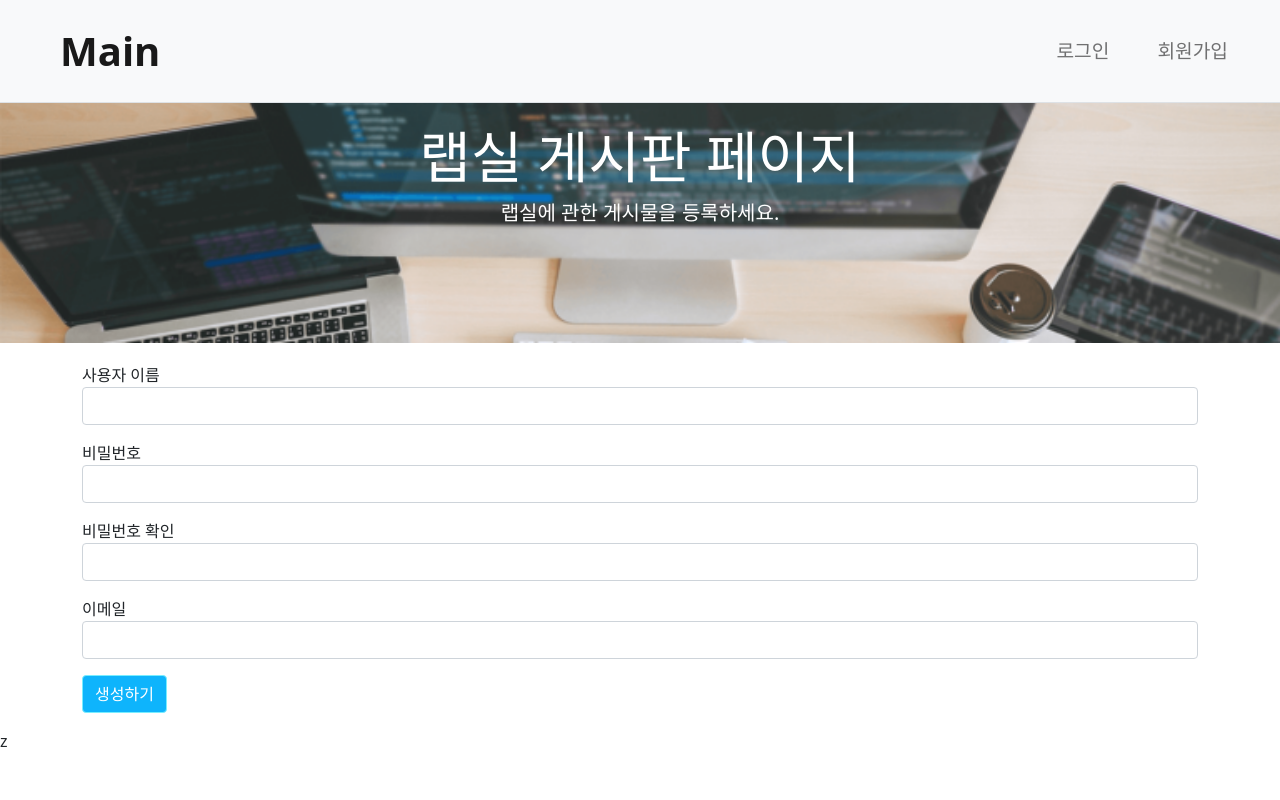
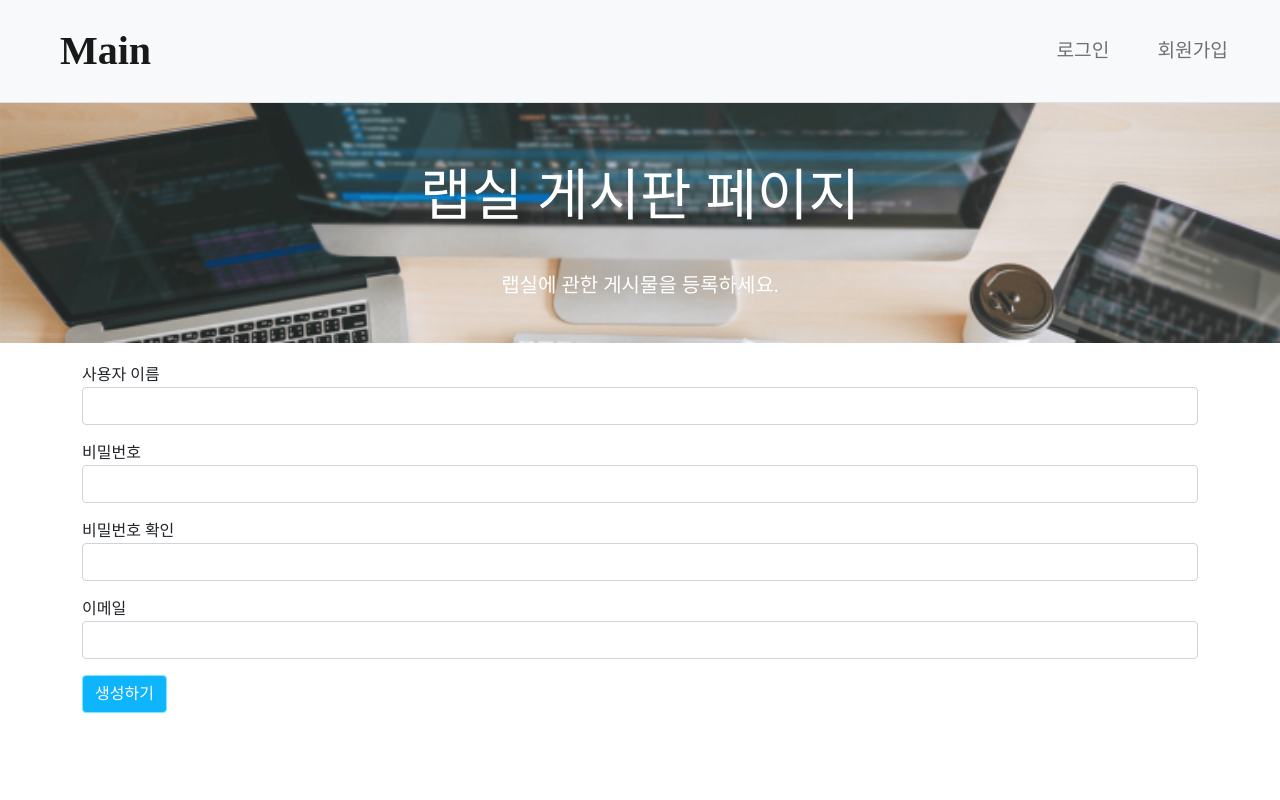
Before and after one commit to paiksihyeon/Lab-noticeboard, a Django app: page /common/signup/ in a window 1280 px wide. Run offline with Django 4.2, Linux system fonts and the light colour scheme; some libraries are stand-ins or nearby versions.

Commit message:
commit message add

```diff
--- a/static/base.css
+++ b/static/base.css
@@ -12,13 +12,17 @@
 
 .centered-container {
     color: white;
-    text-align: center;
-    max-width: 960px;
+
     padding: 20px;
     box-sizing: border-box;
 }
 
  .main-image {
     width: 100%
-    height: 500px
+    height: 500px;
  }
+
+ .text-with-background {
+    text-align: center;
+    margin: 40px;
+}
--- /dev/null
+++ b/static/font.css
@@ -0,0 +1,8 @@
+* {
+    font-family: 'Pretendard';
+	font-style: normal;
+	font-display: swap;
+	font-weight: 300;
+	src: url(../../../packages/pretendard/dist/web/static/woff2-dynamic-subset/Pretendard-Light.subset.0.woff2) format('woff2'), url(../../../packages/pretendard/dist/web/static/woff-dynamic-subset/Pretendard-Light.subset.0.woff) format('woff');
+	unicode-range: U+f9ca-fa0b, U+ff03-ff05, U+ff07, U+ff0a-ff0b, U+ff0d-ff19, U+ff1b, U+ff1d, U+ff20-ff5b, U+ff5d, U+ffe0-ffe3, U+ffe5-ffe6;
+}
--- a/templates/base.html
+++ b/templates/base.html
@@ -1,11 +1,12 @@
 {% load static %}
 
-<!doctype html>
 <html lang="ko">
 <head>
     <meta charset="utf-8">
     <meta name="viewport" content="width=device-width, initial-scale=1, shrink-to-fit=no">
     <link rel="stylesheet" href="{% static 'base.css' %}">
+    <link rel="stylesheet" href="{% static 'font.css' %}">
+<!--    <link rel="stylesheet" as="style" crossorigin href="https://cdn.jsdelivr.net/gh/orioncactus/pretendard@v1.3.9/dist/web/static/pretendard.min.css" />-->
     {% block extra_css %}{% endblock %}
     <title>게시글 등록 페이지</title>
 </head>
@@ -23,8 +24,9 @@
 {% endblock %}
 
 <!-- Bootstrap JS -->
-<script src="{% static 'base.css' %}"></script>
-z
+<!--<script src="{% static 'base.css' %}"></script>-->
+<!--<script src="{% static 'font.css' %}"></script>-->
+
 <!-- 추가 스크립트 블록 -->
 {% block script %}
 {% endblock %}
```
